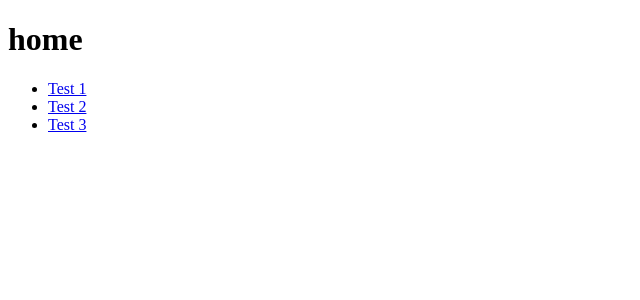
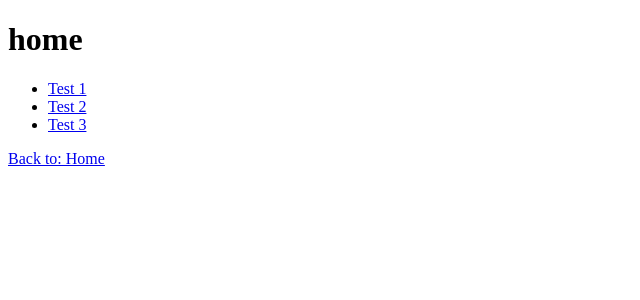
Before and after one commit to peterlidee/dive-in-next-13-tests, a Next.js app: page / in a window 1280 px wide. Shown: the top 300 px of the page, without its empty margins (0-640 px from the left). Built offline with nearby package versions, Linux system fonts and the light colour scheme.

Commit message:
Added layouts to root and test2

```diff
--- a/app/layout.js
+++ b/app/layout.js
@@ -1,11 +1,18 @@
+import Link from 'next/link';
+
 export const metadata = {
-  title: 'Client server static dynamic rendering tests',
+  title: 'TODO Client server static dynamic rendering tests',
 };
 
 export default function RootLayout({ children }) {
   return (
     <html lang='en'>
-      <body>{children}</body>
+      <body>
+        {children}
+        <div>
+          <Link href='/'>Back to: Home</Link>
+        </div>
+      </body>
     </html>
   );
 }
```
Also changed, not shown: app/test2/layout.js (added, +12 -0 lines).
